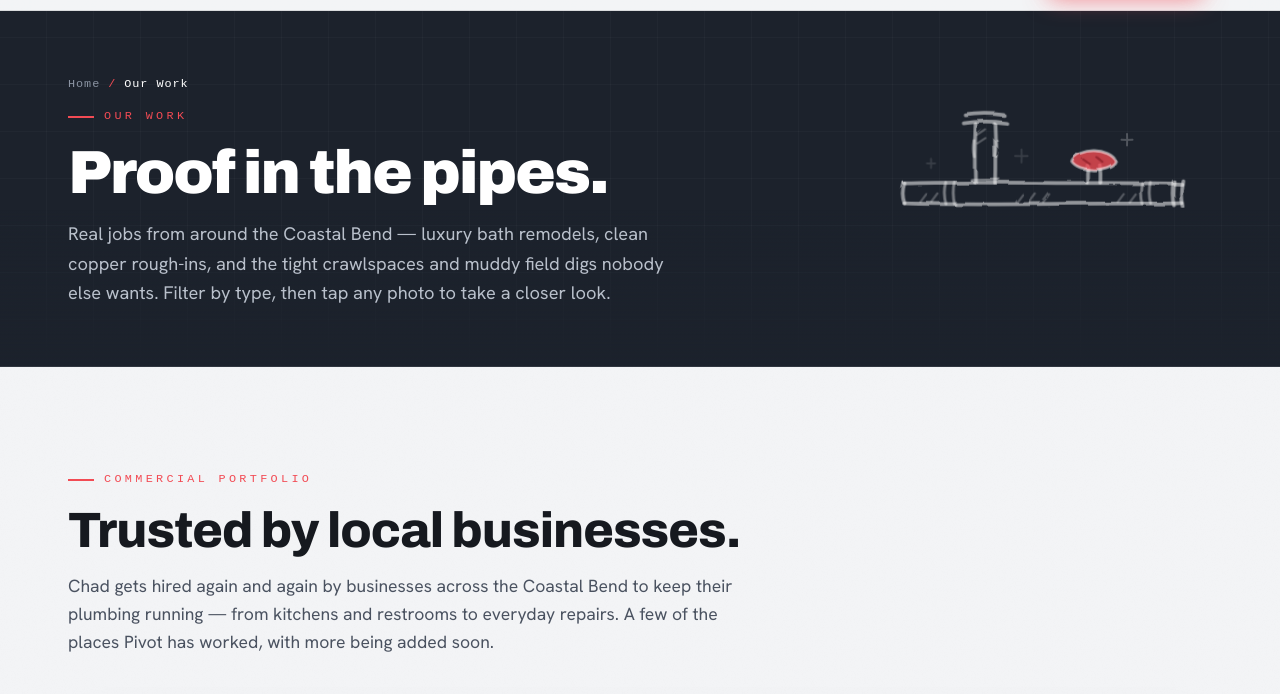
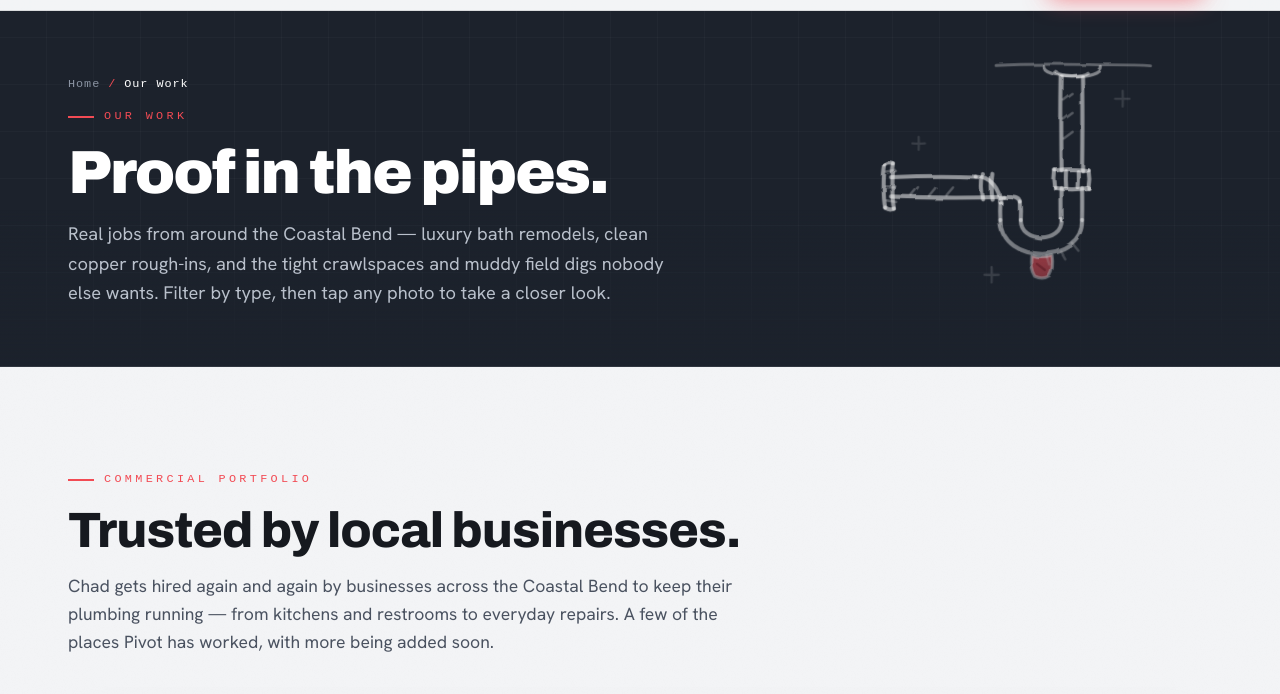
Before and after one commit to jzonkel1/pivot-plumbing, a plain HTML site: page gallery.html in a window 1280 px wide. Shown: the part 106-800 px from the top of the page. Drawn offline with Linux system fonts and the light colour scheme; a web font is replaced by a local one.

Commit message:
Our Work hero: redraw sketch as a P-trap (was an unclear pipe manifold)
The manifold read as "just two pipes in different directions." Replaced
with the most recognizable curved shape in plumbing — a P-trap under a
sink: drain flange + sink line, tailpiece, slip nuts, big U-bend,
coral cleanout plug at the belly, elbow out to a wall escutcheon.
Matches the "Proof in the pipes." headline literally.

Kept the twinkling sparkle ticks (slightly bigger) and the boil.
New .sketch-deco--xl size (min(350px,42%)) — bigger presence in the
hero. styles.css v=7.

Co-Authored-By: Claude Opus 4.8 (1M context) <noreply@anthropic.com>

```diff
--- a/gallery.html
+++ b/gallery.html
@@ -8,7 +8,7 @@
 <link rel="preconnect" href="https://fonts.googleapis.com" />
 <link rel="preconnect" href="https://fonts.gstatic.com" crossorigin />
 <link href="https://fonts.googleapis.com/css2?family=Archivo:wght@500;600;700;800;900&family=Hanken+Grotesk:wght@400;500;600;700&family=Spline+Sans+Mono:wght@400;500;600&display=swap" rel="stylesheet" />
-<link rel="stylesheet" href="styles.css?v=6" />
+<link rel="stylesheet" href="styles.css?v=7" />
 <link rel="canonical" href="https://pivotplumbing.biz/gallery.html" />
 <!-- favicons -->
 <link rel="icon" href="favicon.ico" sizes="any" />
@@ -103,8 +103,8 @@
 
 <!-- page hero -->
 <section class="page-hero">
-  <!-- hand-drawn clean pipe manifold — joined tight, no leaks, ink-sketch style -->
-  <div class="sketch-deco sketch-deco--wide" aria-hidden="true">
+  <!-- hand-drawn P-trap under a sink — the iconic plumbing curve, ink-sketch style -->
+  <div class="sketch-deco sketch-deco--xl" aria-hidden="true">
     <svg viewBox="0 0 240 200" fill="none">
       <defs>
         <filter id="fdR1" x="-20%" y="-20%" width="140%" height="140%">
@@ -121,44 +121,62 @@
         </filter>
       </defs>
       <g class="fd-sketch" filter="url(#fdR1)">
+        <!-- sink bottom + drain flange -->
+        <path d="M98 16 C118 14.8 140 15 162 15.4 C178 15.7 192 15.4 204 16.2" stroke="rgba(255,255,255,.3)" stroke-width="2" stroke-linecap="round"/>
+        <g stroke="rgba(255,255,255,.45)" stroke-width="2.2" stroke-linecap="round">
+          <path d="M130.5 16.5 C130.5 20.5 138 23.2 150 23.2 C161.5 23.2 169.5 20.6 169.5 16.8"/>
+          <path d="M139.5 20.8 C141 22.2 145 23 150 23 C155 23 159 22.2 160.5 20.8"/>
+        </g>
         <g stroke="rgba(255,255,255,.52)" stroke-width="2.8" stroke-linecap="round" stroke-linejoin="round">
-          <!-- main run -->
-          <path d="M16 96.5 C50 95.4 90 95.8 130 96.2 C165 96.5 200 96 224 96.8"/>
-          <path d="M16 111.5 C50 112.6 92 112.2 132 111.8 C166 111.5 200 112 224 111.2"/>
-          <path d="M16 96.5 C14.5 101 14.5 107 16 111.5"/>
-          <!-- right end flange -->
-          <path d="M218 95 C216.8 100 216.8 108 218.2 113"/>
-          <path d="M224.5 94.2 C223.3 100 223.3 108.5 224.7 113.8"/>
-          <!-- tee up to a capped flange -->
-          <path d="M69 96 C68.6 82 68.8 66 69.4 52"/>
-          <path d="M84 96 C84.4 82 84.2 66 83.6 52"/>
-          <path d="M62 45.5 C71 44 81 44 90.5 45.3"/>
-          <path d="M60.5 51.5 C70 49.8 82 49.8 92.5 51.2"/>
-          <!-- valve stem -->
-          <path d="M153 96 C152.8 91 153 86.5 153.4 83"/>
-          <path d="M163 96 C163.2 91 163 86.5 162.6 83"/>
+          <!-- tailpiece down from the sink -->
+          <path d="M143 23.5 C142.6 44 142.7 66 143 88"/>
+          <path d="M157 23.5 C157.4 44 157.3 66 157 88"/>
+          <!-- slip nut at the trap inlet -->
+          <path d="M138.5 88 C137.8 92 137.8 96 138.6 100"/>
+          <path d="M161.5 88 C162.2 92 162.2 96 161.4 100"/>
+          <path d="M138.5 88 C146 86.8 154 86.8 161.5 88"/>
+          <path d="M138.6 100 C146 101.2 154 101.2 161.4 100"/>
+          <path d="M146 88.6 C145.8 92 145.8 96 146.1 99.5 M154 88.6 C154.2 92 154.2 96 153.9 99.5"/>
+          <!-- into the trap -->
+          <path d="M143 100 C142.8 107 142.9 115 143 122"/>
+          <path d="M157 100 C157.2 107 157.1 115 157 122"/>
+          <!-- the U-bend -->
+          <path d="M157 122 C158 152 100 152 101 122"/>
+          <path d="M143 122 C143.5 138 114.5 138 115 122"/>
+          <!-- left riser -->
+          <path d="M101 122 C100.8 118 100.8 114 101 110"/>
+          <path d="M115 122 C115.2 118 115.2 114 115 110"/>
+          <!-- elbow into the wall arm -->
+          <path d="M101 110 C100.5 101 95 92.5 84 92.3"/>
+          <path d="M115 110 C114.5 106.5 111 106.2 103 106.1"/>
+          <!-- horizontal arm to the wall -->
+          <path d="M84 92.3 C64 91.4 44 91.8 26 92.6"/>
+          <path d="M103 106.1 C78 107 48 106.6 26 105.9"/>
+          <!-- slip nut on the arm -->
+          <path d="M89 90.5 C88.2 95 88.2 103 89.2 107.8"/>
+          <path d="M95.5 90.3 C94.7 95 94.7 103.4 95.7 108"/>
+          <!-- wall escutcheon plate -->
+          <path d="M22 84.5 C20.6 91 20.6 107 22 113.5"/>
+          <path d="M28 83.8 C26.6 91 26.6 107.5 28 114.2"/>
+          <path d="M22 84.5 C24 83 26.2 82.9 28 83.8"/>
+          <path d="M22 113.5 C24 115 26.2 115.1 28 114.2"/>
         </g>
-        <!-- fitting seams & coupling rings -->
-        <g stroke="rgba(255,255,255,.4)" stroke-width="2.2" stroke-linecap="round">
-          <path d="M66 93.5 L87 93.2"/>
-          <path d="M68.2 64.5 C67.6 68 67.6 73 68.4 76.5 M85 64.3 C85.6 68 85.6 73 84.8 76.4"/>
-          <path d="M47 95.8 C45.8 100 45.8 107 47.2 112 M53.5 95.6 C52.3 100 52.3 107.5 53.7 112.2"/>
-          <path d="M194 96 C192.8 100 192.8 107 194.2 111.6 M200.5 95.8 C199.3 100 199.3 107 200.7 111.4"/>
-        </g>
-        <!-- coral valve handwheel -->
-        <path d="M141.5 80 C143 74.5 152 71.8 158.5 72 C165 72.2 173 75 174.3 79.6 C173 84 164 86.6 157.5 86.4 C151 86.2 143.5 84 141.5 80 Z" fill="rgba(242,75,84,.78)" stroke="rgba(255,255,255,.55)" stroke-width="2.2" stroke-linejoin="round"/>
-        <path d="M150 78.4 L155 82 M160 76.8 L164.5 80.4" stroke="rgba(120,22,30,.55)" stroke-width="1.6" stroke-linecap="round"/>
+        <!-- coral cleanout plug at the belly of the trap -->
+        <path d="M122 146 C121.4 151.5 122.2 157 124.5 160.5 C128 162.3 131.8 162.1 134.8 160 C136.8 156.5 137 151 136.3 146 C131.5 147.4 126.7 147.4 122 146 Z" fill="rgba(242,75,84,.78)" stroke="rgba(255,255,255,.55)" stroke-width="2.2" stroke-linejoin="round"/>
+        <path d="M126 152 L131.5 156.2" stroke="rgba(120,22,30,.55)" stroke-width="1.6" stroke-linecap="round"/>
         <!-- hatch shading -->
         <g stroke="rgba(255,255,255,.26)" stroke-width="1.7" stroke-linecap="round">
-          <path d="M28 110.5 L32.5 104.5 M37 110.8 L41.5 104.8 M100 110.5 L104.5 104.5 M110 110.8 L114.5 104.8 M120 110.6 L124.5 104.6 M176 110.5 L180.5 104.5 M185 110.8 L189.5 104.8"/>
-          <path d="M70.5 60 L76.5 56 M70.8 66.5 L76.8 62.5"/>
+          <path d="M144.5 40 L150.5 35.5 M144.5 53 L150.5 48.5 M144.5 66 L150.5 61.5"/>
+          <path d="M150 137.5 L154.5 143 M142 143 L145.5 149 M132.5 146 L134.5 152.5"/>
+          <path d="M40 105 L44.5 99.5 M52 105.3 L56.5 99.8 M64 105 L68.5 99.6"/>
+          <path d="M23 89.5 L29.3 88.3 M22.6 99 L28.9 99 M23 108.5 L29.5 109.6"/>
         </g>
       </g>
       <!-- sparkle ticks — "super clean" (twinkle in turn) -->
-      <g stroke="rgba(255,255,255,.85)" stroke-width="2" stroke-linecap="round">
-        <path class="fd-shine fd-shine1" d="M104 69 C104.2 74 104.2 79 104 83 M97 76 C101.5 76.2 106.5 76.2 110.5 76"/>
-        <path class="fd-shine fd-shine2" d="M183 58 C183.2 62 183.2 66 183 69.5 M177.5 63.8 C181 64 185 64 188.5 63.8"/>
-        <path class="fd-shine fd-shine3" d="M36 76.5 C36.2 80 36.2 83.5 36 86.5 M31.5 81.5 C34.5 81.7 38 81.7 40.5 81.5"/>
+      <g stroke="rgba(255,255,255,.85)" stroke-width="2.2" stroke-linecap="round">
+        <path class="fd-shine fd-shine1" d="M185 31 C185.2 36.5 185.2 42 185 46.5 M177.5 38.8 C182.5 39 188 39 191.8 38.8"/>
+        <path class="fd-shine fd-shine2" d="M95 152.5 C95.2 157.5 95.2 162.5 95 166.5 M88.5 159.5 C92.5 159.7 97.5 159.7 101.5 159.5"/>
+        <path class="fd-shine fd-shine3" d="M45 63 C45.2 67.5 45.2 72 45 75.8 M38.8 69.5 C42.5 69.7 47.5 69.7 51.2 69.5"/>
       </g>
     </svg>
   </div>
--- a/styles.css
+++ b/styles.css
@@ -726,6 +726,7 @@
   .faucet-deco,.sketch-deco{position:absolute;top:50%;right:6%;transform:translateY(-50%);width:min(250px,34%);z-index:1;pointer-events:none}
   .faucet-deco svg,.sketch-deco svg{width:100%;height:auto;display:block;overflow:visible}
   .sketch-deco--wide{width:min(320px,40%)}
+  .sketch-deco--xl{width:min(350px,42%)}
   /* hand-drawn "boil": swap between three turbulence seeds like redrawn frames */
   .fd-sketch{animation:fd-boil 1.1s steps(1) infinite}
   @keyframes fd-boil{
@@ -851,6 +852,7 @@
   @media(max-width:860px){
     .faucet-deco,.sketch-deco{top:14px;right:8px;bottom:auto;transform:none;width:clamp(108px,28vw,150px);opacity:.8}
     .sketch-deco--wide{width:clamp(130px,34vw,180px)}
+    .sketch-deco--xl{width:clamp(140px,36vw,190px)}
   }
 
   /* ============================================================
```
Also changed, not shown: 404.html (+1 -1 lines), about.html (+1 -1 lines), contact.html (+1 -1 lines), index.html (+1 -1 lines), services.html (+1 -1 lines).
